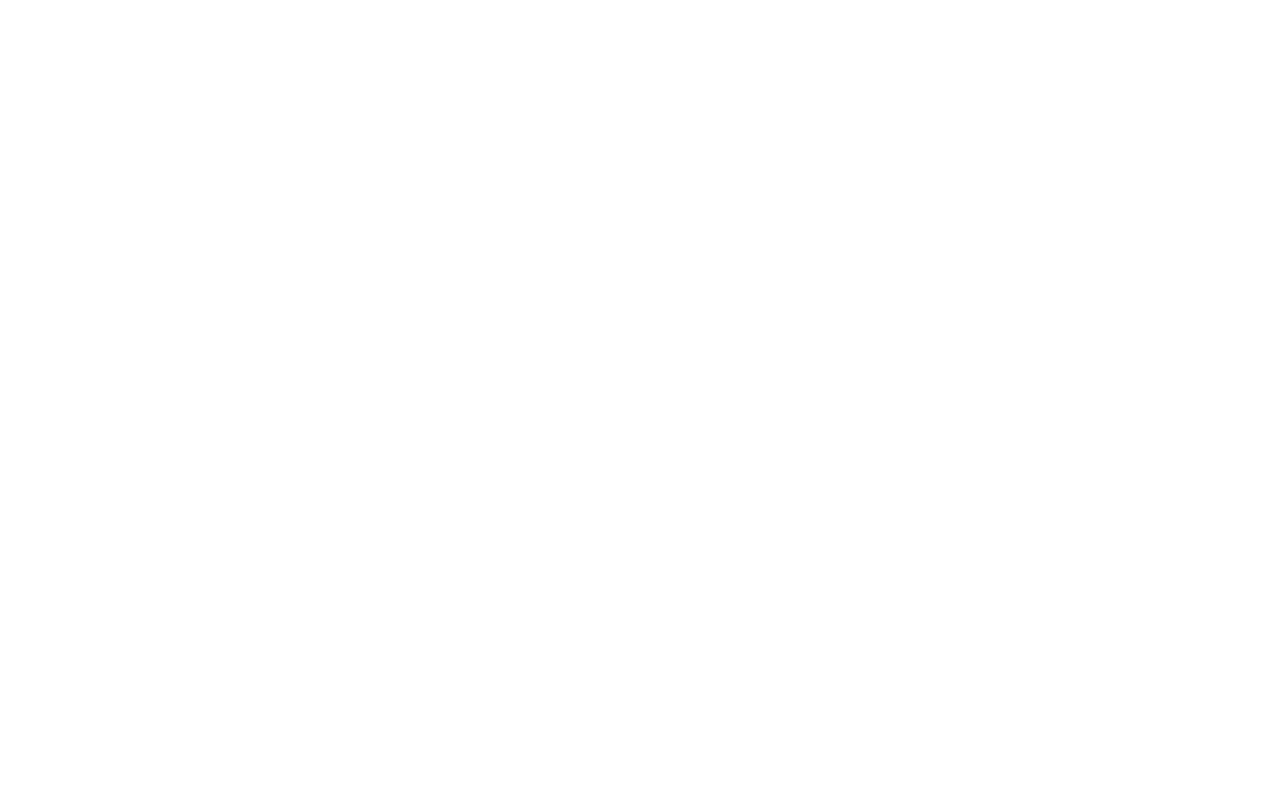
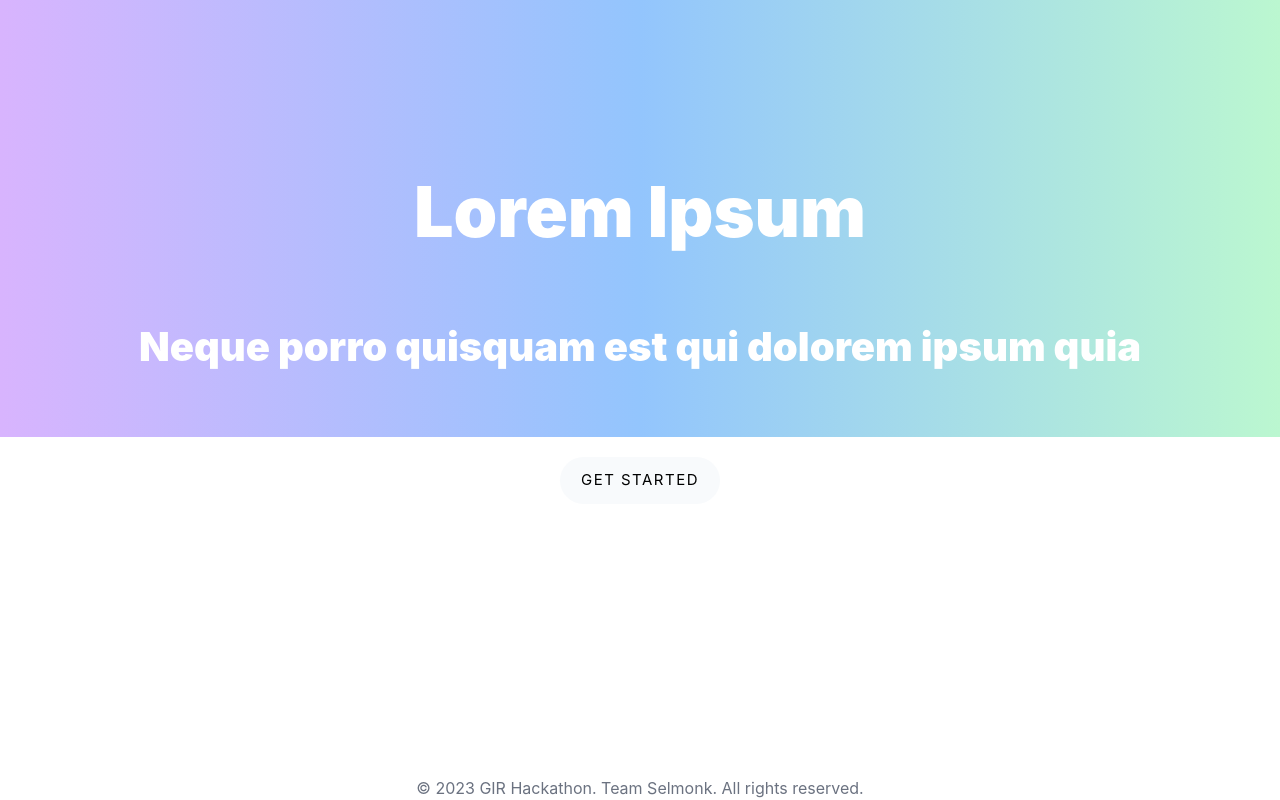
Before and after one commit to manojpi/GIR-hack-learnWhy, a React (Create React App) app in the folder client/: page / in a window 1280 px wide. Shown: the part 363-1163 px from the top of the page. Before the commit the page ends 800 px from the top, so only its background shows below. Built offline with nearby package versions, Linux system fonts and the light colour scheme.

Commit message:
Footer and navbar

```diff
--- a/client/src/components/landingPage.jsx
+++ b/client/src/components/landingPage.jsx
@@ -1,7 +1,32 @@
-import React from 'react'
+import React from 'react';
+import Navbar from './partials/navbar';
+import Footer from './partials/footer';
+import { Link } from 'react-router-dom';
 
 export default function LandingPage() {
   return (
-    <div>landingPage</div>
-  )
+    <div className='h-screen bg-gradient-to-r from-purple-300 via-blue-300 to-green-200'>
+      <Navbar role="sign up" /><div className=''>
+            <div className='grid grid-rows-2 pt-52'>
+                <h1 className="text-5xl text-white text-center font-black" style={{ fontSize: "70px" }}>Lorem Ipsum</h1>
+                <div className="mt-10 text-white text-center font-black" style={{ fontSize: "40px" }}>Neque porro quisquam est qui dolorem ipsum quia </div>
+            </div>
+            <div>
+              <div className='flex flex-row justify-center mt-20'>
+                <Link to="/student/signup"><button
+                      type="submit"
+                      className="bg-slate-50 w-40 uppercase text-dark py-3 font-semi-bold rounded-full tracking-widest hover:bg-slate-400 hover:text-white" style={{ fontSize: "15px" }}
+                      >
+                      Get Started
+                      </button>
+                </Link>
+              </div >
+              <div className='flex flex-row justify-center mt-20'>
+                <Footer />
+              </div>
+            </div>
+
+        </div>
+    </div>
+)
 }
--- /dev/null
+++ b/client/src/components/partials/footer.jsx
@@ -0,0 +1,11 @@
+import React from "react";
+
+function Footer(){
+
+    return (
+        <footer className="text-gray-500 pt-48">&copy; 2023 GIR Hackathon. Team Selmonk. All rights reserved.</footer>
+    )
+};
+
+
+export default Footer;
--- a/client/src/components/partials/navbar.jsx
+++ b/client/src/components/partials/navbar.jsx
@@ -6,11 +6,9 @@
 
 <nav>
   <div className="max-w-screen-xl flex flex-wrap items-center justify-between mx-auto p-4">
-    <Link to="/dashboard" className="flex items-center">
-    <Link to="/dashboard" className="flex items-center">
+    <Link to="/" className="flex items-center">
         <img src="https://img.icons8.com/?size=80&id=m1yuWcowVSGK&format=png" className="h-15 mr-3" alt="Flowbite Logo" />
         <span className="self-center text-3xl font-bold whitespace-nowrap dark:text-white">Know Why</span>
-    </Link>
     </Link>
     <div className="hidden w-full md:block md:w-auto" id="navbar-multi-level">
       <ul className="flex flex-col font-medium p-4 md:p-0 mt-4 md:flex-row md:space-x-8 md:mt-0 ">
--- a/client/src/dashboard.jsx
+++ b/client/src/dashboard.jsx
@@ -1,5 +1,6 @@
 import React from 'react'
 import Navbar from './components/partials/navbar';
+import Footer from './components/partials/footer';
 
 export default function Dashboard() {
   return (
@@ -45,6 +46,7 @@
                 </form>
             </div>
         </div>
+    <Footer />
   </div>
   )
 }
```
